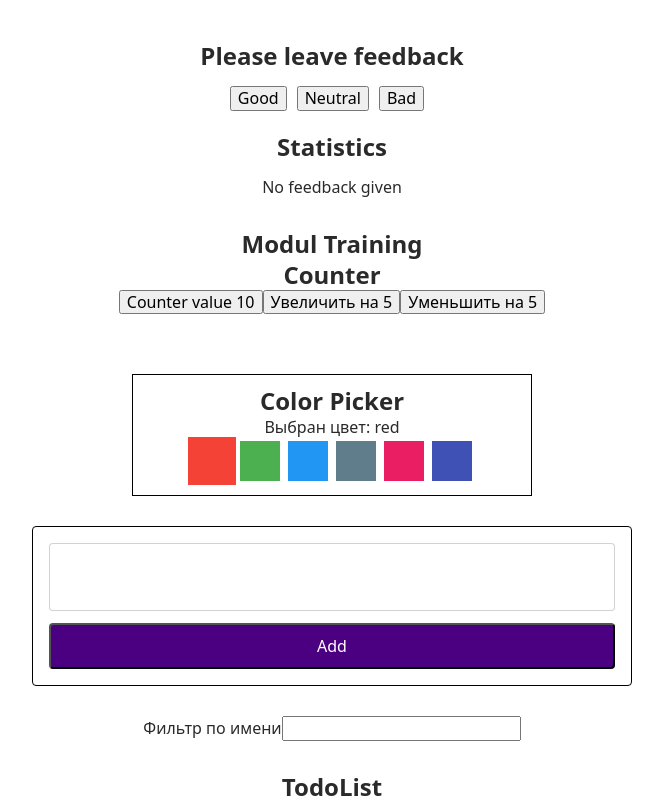
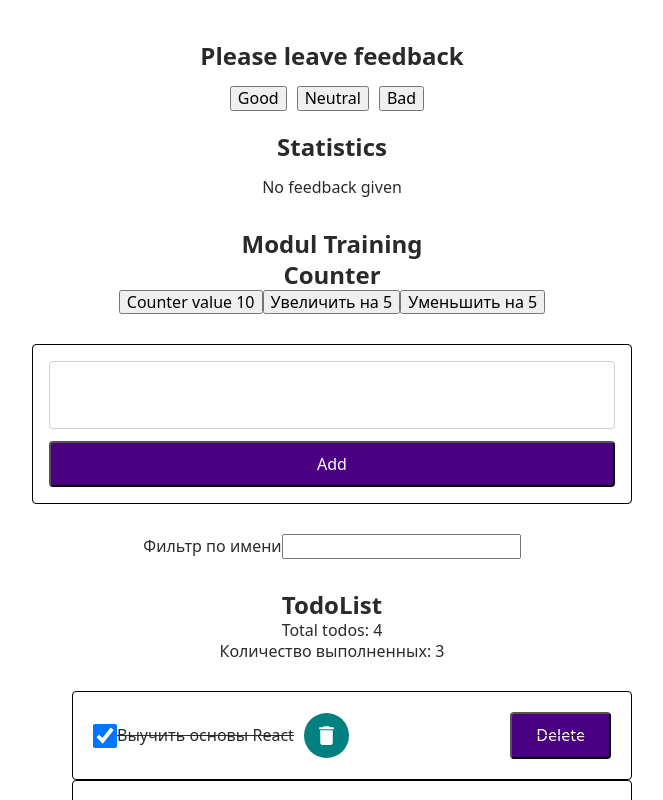
Before and after one commit to Olga-Smolianinova/goit-react-hw-02-feedback, a React (Create React App) app: page / in a window 1280 px wide. Shown: the top 800 px of the page, without its empty margins (308-971 px from the left). Built offline with nearby package versions, Linux system fonts and the light colour scheme; data requests are answered from the project's data file.

Commit message:
delete Colorpicker and Form

```diff
--- a/src/components/Draft/ColorPicker/ColorPicker.js
+++ /dev/null
@@ -1,55 +0,0 @@
-import React, { Component } from 'react';
-
-import s from './ColorPicker.module.css';
-
-class ColorPicker extends Component {
-  // чтобы хранить выбранную текущую опцию выводим ее в state и будем обращаться к ней через ее индекс ([this.state.activeOptionIdx]) массиве.
-
-  state = {
-    activeOptionIdx: 0,
-  };
-
-  // по клику на каждую из кнопок ColorPicker вызывается setActiveIdx и передается в state. В параметрах передается index выбранной кнопки поверх предыдущего
-  setActiveIdx = index => {
-    this.setState({ activeOptionIdx: index });
-  };
-
-  // чтобы активная ссылка подсвечивалась добавляем дополнительный className: ColorPicker__option--active. Добавляем условие, если индекс массива ===  activeOptionIdx появляется доп.класс push к другому классу и ссылку на этот метод отражаем в className. (Если установить  npm install classnames можно сократить метод. Видео 4 С.Репета 00:55:00)
-  makeOptionClassName = index => {
-    const optionClasses = ['ColorPicker__option'];
-
-    if (index === this.state.activeOptionIdx) {
-      optionClasses.push('ColorPicker__option--active');
-    }
-    return optionClasses.join(' ');
-  };
-
-  render() {
-    //из массива colorPickerOptions берется цвет { label } того элемента, чей indexсейчас активен. и этот цвет { label } ренндерится  в <p>Выбран цвет: {label} </p>
-    const { label } = this.props.options[this.state.activeOptionIdx];
-
-    return (
-      <div className={s.ColorPicker}>
-        <h2 className={s.ColorPicker__title}>Color Picker</h2>
-        <p>Выбран цвет: {label} </p>
-
-        <div>
-          {/* проходимся map по props options */}
-
-          {this.props.options.map(({ label, color }, index) => (
-            <button
-              key={label}
-              className={this.makeOptionClassName(index)} //вынесены в App.css
-              style={{ backgroundColor: color }}
-              //   во время onClick вызывается инлайново функция setActiveIdx, которая через замыкание исполузует index и подменяет его в state
-              onClick={() => {
-                this.setActiveIdx(index);
-              }}
-            ></button>
-          ))}
-        </div>
-      </div>
-    );
-  }
-}
-export default ColorPicker;
--- a/src/components/Draft/ColorPicker/ColorPicker.module.css
+++ /dev/null
@@ -1,30 +0,0 @@
-.ColorPicker {
-  width: 400px;
-
-  margin-top: 60px;
-  margin-right: auto;
-  margin-left: auto;
-  padding: 10px;
-  border: 1px solid black;
-  text-align: center;
-}
-
-.ColorPicker__title {
-  line-height: 1.3;
-}
-
-/* вынесены в App.css */
-/* .ColorPicker__option {
-  display: inline-block;
-  width: 40px;
-  height: 40px;
-  margin: 4px;
-  border: none;
-  outline: none;
-  cursor: pointer;
-  transition: transform 250ms linear;
-}
-
-.ColorPicker__option--active {
-  transform: scale(1.2);
-} */
--- a/src/components/Draft/ColorPicker/index.js
+++ /dev/null
@@ -1 +0,0 @@
-export { default } from './ColorPicker';
--- a/src/components/Draft/Draft.js
+++ b/src/components/Draft/Draft.js
@@ -8,10 +8,6 @@ import todosOperations from '../redux/todos/todos-operations';
 // Components
 import Counter from './Counter';
 
-// import Dropdown from './Dropdown';
-
-import ColorPicker from './ColorPicker';
-
 import TodoList from './TodoList/TodoList';
 import Statictics from './Statistics/Statistics';
 import TodoForm from './TodoForm/TodoForm';
@@ -19,21 +15,8 @@ import TodoFilter from './TodoFilter/TodoFilter';
 
 import './TodoList/TodoList.css'; //стили для TodoList
 
-// для тренировки Form
-// import Form from './Form/Form';
-
 // LOCAL STORAGE И ЖИЗНЕННЫЕ ЦИКЛЫ
 import Modal from './Modal/Modal'; //Modal window
-
-// data for ColorPicker
-const colorPickerOptions = [
-  { label: 'red', color: '#F44336' },
-  { label: 'green', color: '#4CAF50' },
-  { label: 'blue', color: '#2196F3' },
-  { label: 'grey', color: '#607D8B' },
-  { label: 'pink', color: '#E91E63' },
-  { label: 'indigo', color: '#3F51B5' },
-];
 
 class Draft extends Component {
   // state for TodoList
@@ -67,12 +50,6 @@ class Draft extends Component {
         {/* Counter */}
         <Counter />
 
-        {/* Dropdown Menu */}
-        {/* <Dropdown /> */}
-
-        {/* ColorPicker */}
-        <ColorPicker options={colorPickerOptions} />
-
         {/* Form for TodoList */}
         <TodoForm />
 
@@ -86,9 +63,6 @@ class Draft extends Component {
         {this.props.isLoadingTodos && <h2>Loading...</h2>}
         {/* TodoList подключится к Redux, и возьмет из хранилища то, что ему нужно  */}
         <TodoList />
-
-        {/* Form. чтобы при отравке (submit) формы получить доступ к state из Form.js добавляем prop onSubmit методом для этого */}
-        {/* <Form onSubmit={this.formSubmitHandler} /> */}
 
         {/* Modal. Рендер по условию */}
         <button type="button" onClick={this.toggleModal}>
--- a/src/components/Draft/Form/index.js
+++ /dev/null
@@ -1 +0,0 @@
-export { default } from './Form';
```
Also changed, not shown: src/components/Draft/Form/Form.js (deleted, +0 -130 lines).
